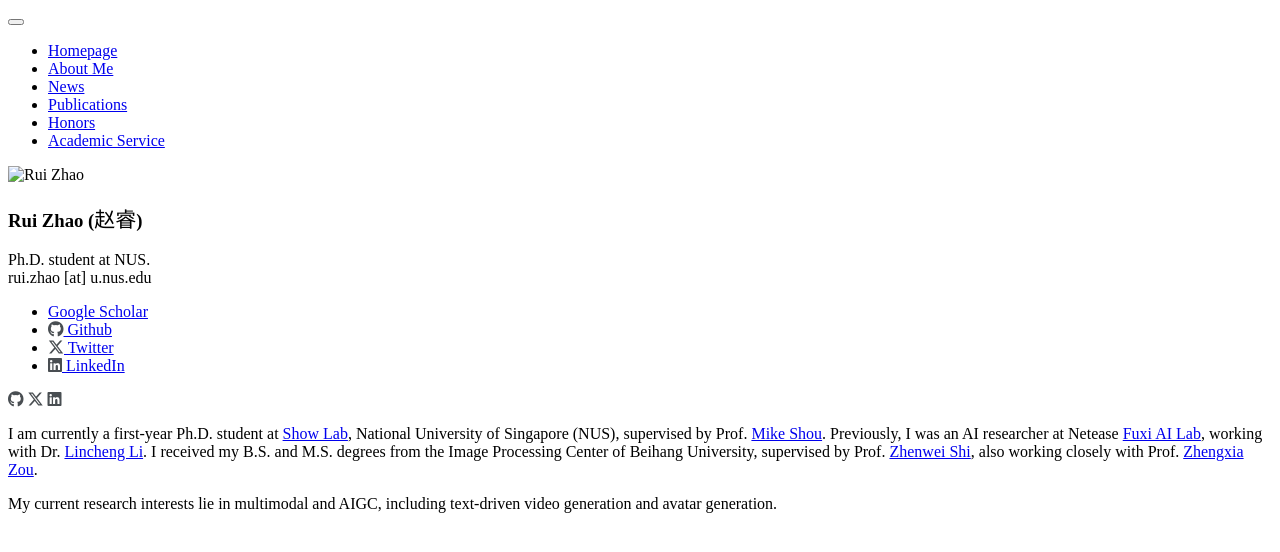
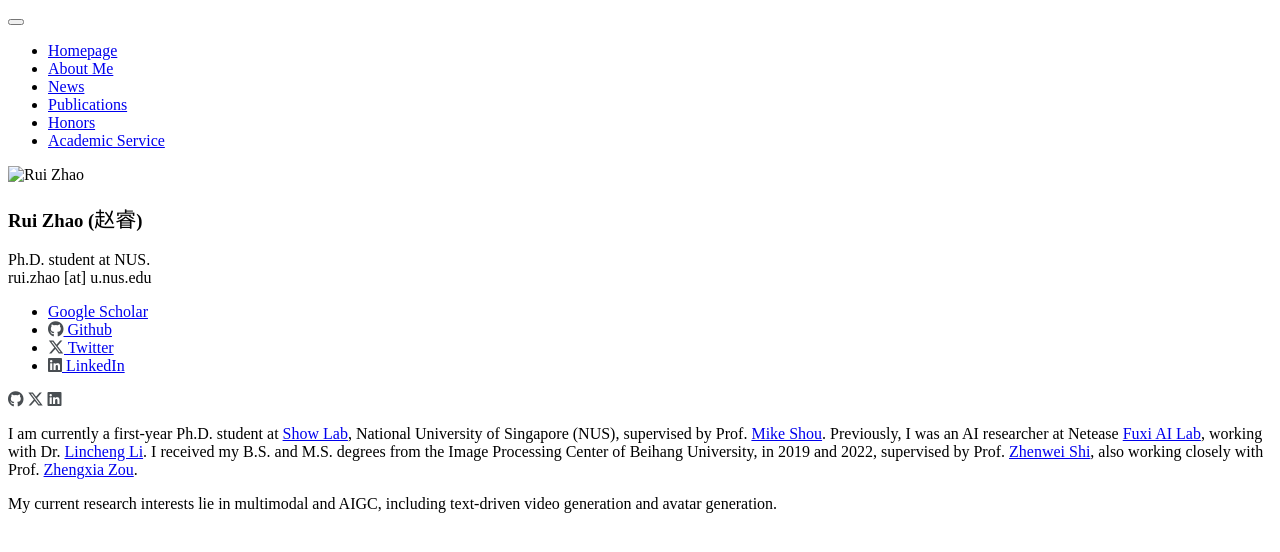
Before and after one commit to ruizhaocv/ruizhaocv.github.io, a Jekyll site: the page built from _pages/includes/intro.md, in a window 1280 px wide. Shown: the top 552 px of the page. Built offline with Jekyll 4.4.1, drawn with Linux system fonts in a browser that asks for light colours; nearby versions of some CDN libraries; some web fonts are replaced; our own code applies the rules of GitHub Pages for plain Markdown files; a style sheet for code colours, icons or effects is not loaded.

Commit message:
Update intro.md

```diff
--- a/_pages/includes/intro.md
+++ b/_pages/includes/intro.md
@@ -1,5 +1,5 @@
 I am currently a first-year Ph.D. student at [Show Lab](https://sites.google.com/view/showlab), National University of Singapore (NUS), supervised by Prof. [Mike Shou](https://sites.google.com/view/showlab).
 Previously, I was an AI researcher at Netease [Fuxi AI Lab](https://fuxi.163.com/fuxi-introduction), working with Dr. [Lincheng Li](https://scholar.google.com.hk/citations?user=NYLsVscAAAAJ&hl=zh-CN).
-I received my B.S. and M.S. degrees from the Image Processing Center of Beihang University, supervised by Prof. [Zhenwei Shi](https://levir.buaa.edu.cn/), also working closely with Prof. [Zhengxia Zou](https://zhengxiazou.github.io/).
+I received my B.S. and M.S. degrees from the Image Processing Center of Beihang University, in 2019 and 2022, supervised by Prof. [Zhenwei Shi](https://levir.buaa.edu.cn/), also working closely with Prof. [Zhengxia Zou](https://zhengxiazou.github.io/).
 
 My current research interests lie in multimodal and AIGC, including text-driven video generation and avatar generation.
```
